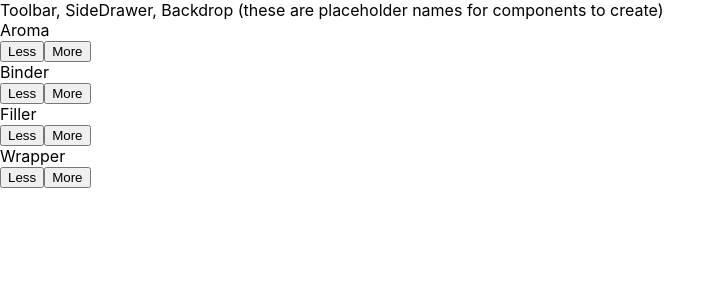
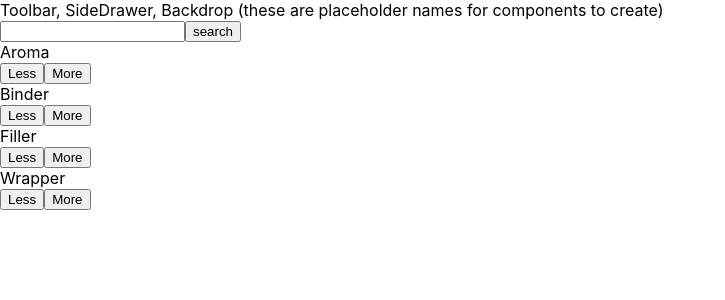
Before and after one commit to kathryndunphy/Catador, a React app: page / in a window 1280 px wide. Shown: the top 300 px of the page, without its empty margins (0-725 px from the left). Built offline with nearby package versions, Linux system fonts and the light colour scheme.

Commit message:
Added google search bar

```diff
--- a/public/index.html
+++ b/public/index.html
@@ -31,6 +31,7 @@
   <body>
     <noscript>You need to enable JavaScript to run this app.</noscript>
     <div id="root"></div>
+
     <!--
       This HTML file is a template.
       If you open it directly in the browser, you will see an empty page.
--- a/src/components/Layout/Layout.js
+++ b/src/components/Layout/Layout.js
@@ -8,6 +8,10 @@ const layout = props => (
     <div>
       Toolbar, SideDrawer, Backdrop (these are placeholder names for components
       to create)
+      <form action="http://www.google.com/search" method="get">
+    <input type="text" name="q"/>
+    <input type="submit" value="search" />
+</form>
     </div>
     <main className={classes.Content}>{props.children}</main>
   </Aux>
```
